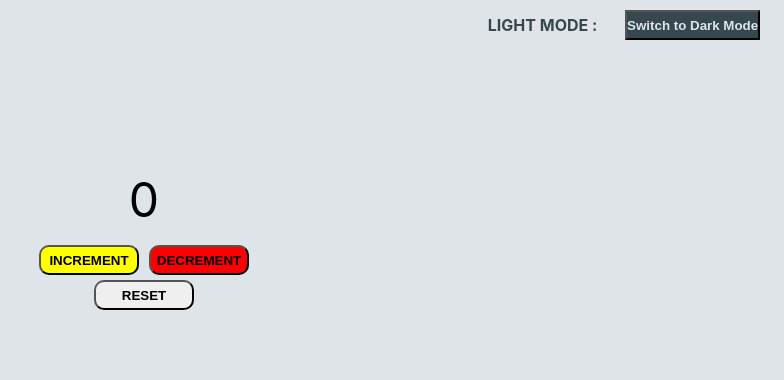
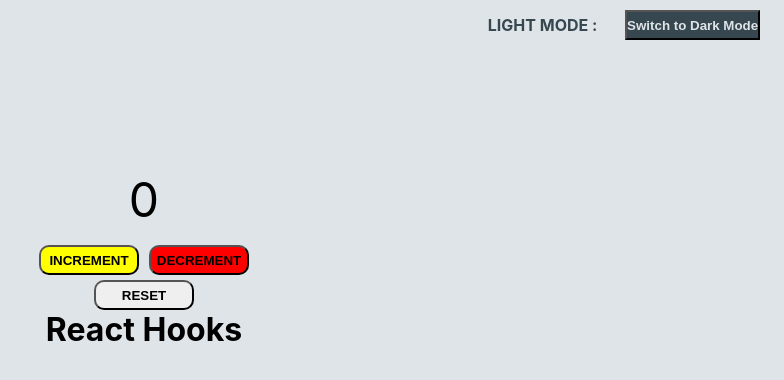
Before and after one commit to samadakram/Bootcamp2020-Class-4, a React (Create React App) app: page / in a window 1280 px wide. Shown: the top 380 px of the page, without its empty margins (496-1280 px from the left). Built offline with nearby package versions, Linux system fonts and the light colour scheme.

Commit message:
Update App.js

```diff
--- a/src/App.js
+++ b/src/App.js
@@ -1,6 +1,7 @@
 import React, { useState } from 'react';
 import Counter from './Counter';
 import './App.css';
+import { StatePractice } from './Components/StatePactice';
 
 function App(){
 
@@ -19,6 +20,12 @@ function App(){
         <button className="increment" onClick={()=> setCount(++count)}>Increment</button>
         <button className="decrement" onClick={()=> setCount(--count)}>Decrement</button>
         <button className="reset" onClick={()=> setCount(0)}>Reset</button>
+
+
+        <div>
+          <StatePractice />
+        </div>
+
       </div>
     </div>
   );
```
